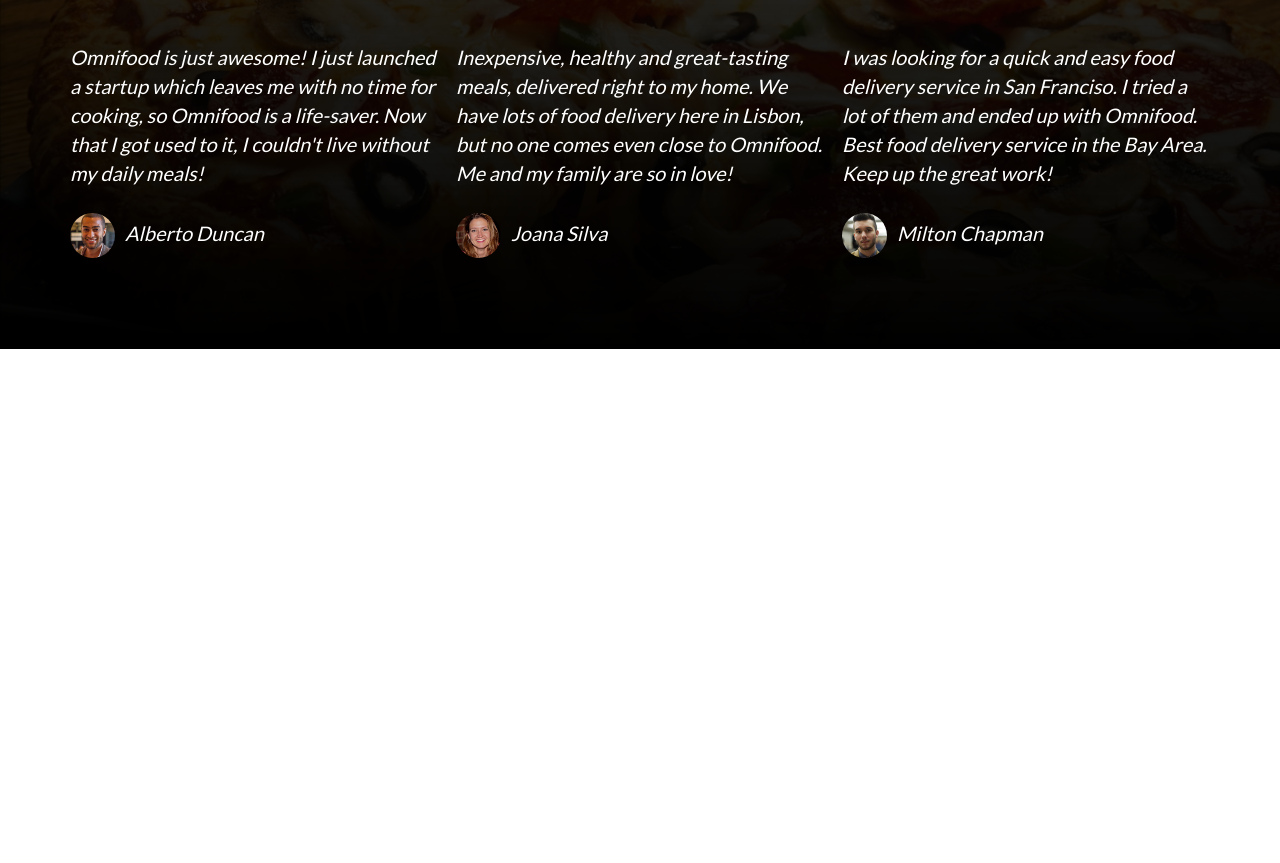
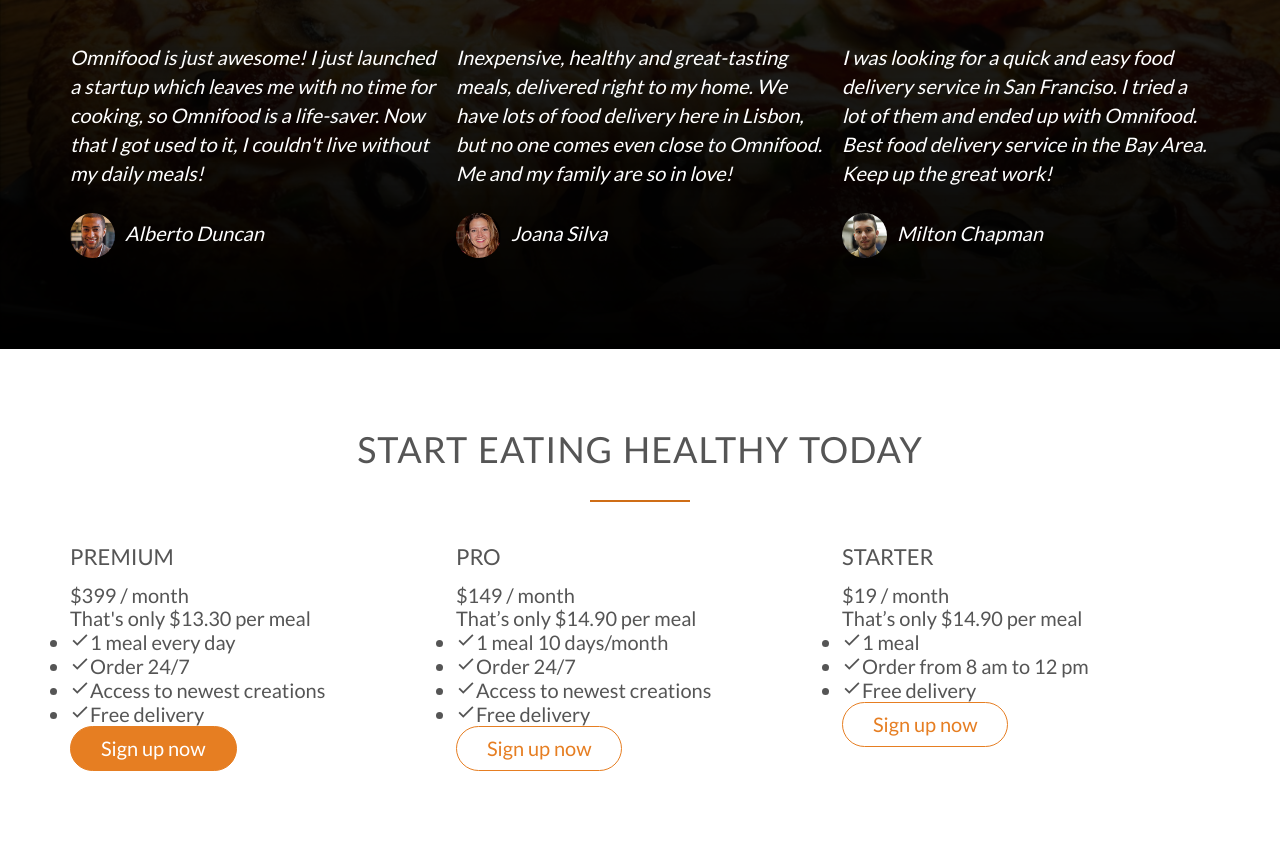
Before and after one commit to ccrosario/omnifood, a plain HTML site: page index.html in a window 1280 px wide. Shown: the part 3542-4405 px from the top of the page. Before the commit the page ends 3891 px from the top, so only its background shows below. Drawn offline with nearby package versions, Linux system fonts and the light colour scheme.

Commit message:
added plan section, needs completion

```diff
--- a/index.html
+++ b/index.html
@@ -424,6 +424,123 @@
 
 		</section>
 
+		<section class="section-plans">
+
+			<h2>Start eating healthy today</h2>
+
+			<div class="row">
+
+				<div class="col span-1-of-3">
+
+					<div class="plan-box">
+
+						<div>
+
+							<h3>Premium</h3>
+							<p class="plan-price">$399 / month</p>
+							<p class="plan-price-meal">That's only $13.30 per meal</p>
+
+						</div>
+
+						<div>
+
+							<ul>
+
+							<li><ion-icon name="checkmark"></ion-icon>1 meal every day</li>
+							<li><ion-icon name="checkmark"></ion-icon>Order 24/7</li>
+							<li><ion-icon name="checkmark"></ion-icon>Access to newest creations</li>
+							<li><ion-icon name="checkmark"></ion-icon>Free delivery</li>
+
+							</ul>
+
+						</div>
+
+						<div>
+
+							<a href="#" class="btn btn-full">Sign up now</a>
+
+						</div>
+
+
+					</div>
+
+				</div>
+
+				<div class="col span-1-of-3">
+
+					<div class="plan-box">
+
+						<div>
+
+							<h3>Pro</h3>
+							<p class="plan-price">$149 / month</p>
+							<p class="plan-price-meal">That’s only $14.90 per meal</p>
+
+						</div>
+
+						<div>
+
+							<ul>
+
+							<li><ion-icon name="checkmark"></ion-icon>1 meal 10 days/month</li>
+							<li><ion-icon name="checkmark"></ion-icon>Order 24/7</li>
+							<li><ion-icon name="checkmark"></ion-icon>Access to newest creations</li>
+							<li><ion-icon name="checkmark"></ion-icon>Free delivery</li>
+
+							</ul>
+
+						</div>
+
+						<div>
+
+							<a href="#" class="btn btn-ghost">Sign up now</a>
+
+						</div>
+
+
+					</div>
+
+				</div>
+
+				<div class="col span-1-of-3">
+
+					<div class="plan-box">
+
+						<div>
+
+							<h3>Starter</h3>
+							<p class="plan-price">$19 / month</p>
+							<p class="plan-price-meal">That’s only $14.90 per meal</p>
+
+						</div>
+
+						<div>
+
+							<ul>
+
+							<li><ion-icon name="checkmark"></ion-icon>1 meal</li>
+							<li><ion-icon name="checkmark"></ion-icon>Order from 8 am to 12 pm</li>
+							<li><ion-icon name="checkmark"></ion-icon>Free delivery</li>
+
+							</ul>
+
+						</div>
+
+						<div>
+
+							<a href="#" class="btn btn-ghost">Sign up now</a>
+
+						</div>
+
+
+					</div>
+
+				</div>
+
+			</div>
+
+		</section>
+
 		<script src="https://unpkg.com/ionicons@4.5.10-0/dist/ionicons.js"></script>
 
 	</body>
```
